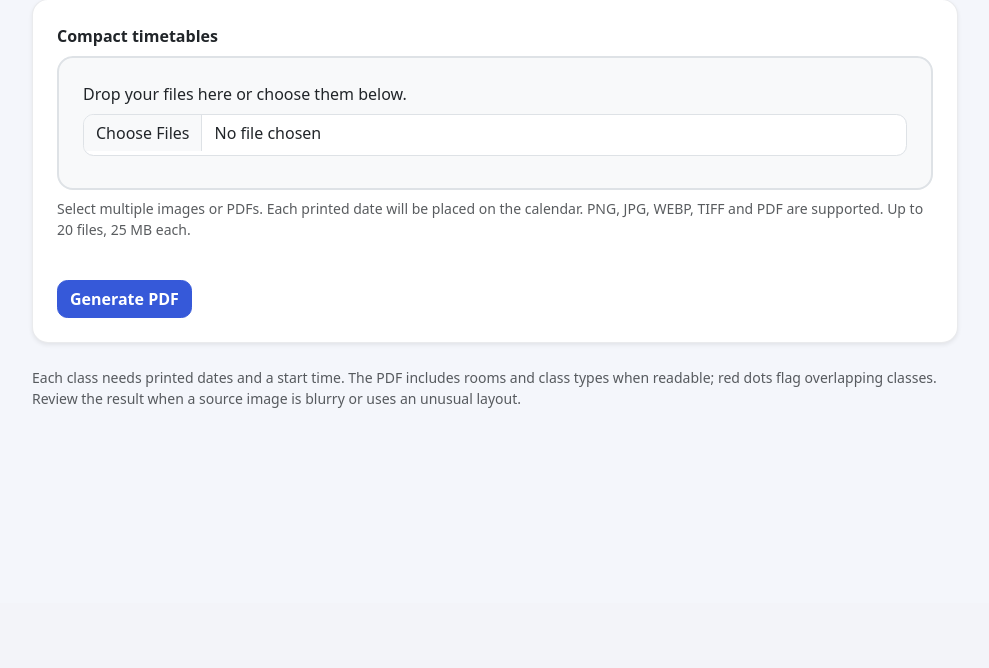
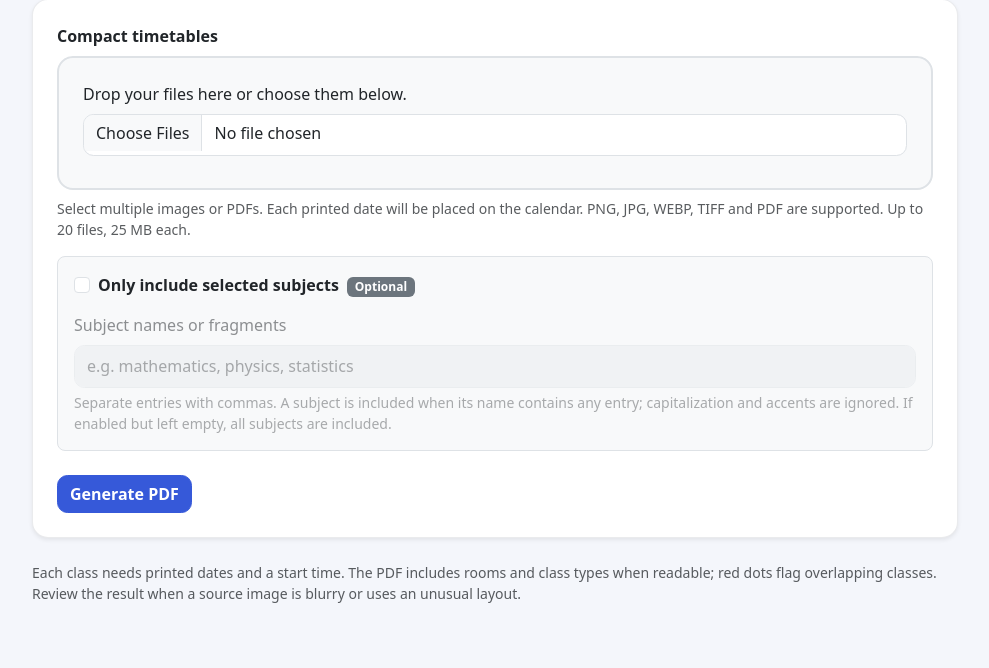
Before and after one commit to HugoJBello/self_hosted_django_booklet_generator, a Django app: page /pdf_manager/calendar/ in a window 1280 px wide. Shown: the part 197-865 px from the top of the page, without its empty margins (145-1134 px from the left). Before the commit the page ends 605 px from the top, so only its background shows below. Run offline with Django 5.2, Linux system fonts and the light colour scheme; the visitor is signed in with stand-in values (Sample User, id 1); data that the repository does not hold is empty.

Commit message:
Add reusable subject filtering to calendar and diary

```diff
--- a/calendarpdf/forms.py
+++ b/calendarpdf/forms.py
@@ -15,7 +15,28 @@ class ImageFilesField(forms.FileField):
         return [super(ImageFilesField, self).clean(item, initial) for item in files]
 
 
-class CalendarForm(forms.Form):
+class SubjectFilterForm(forms.Form):
+    filter_subjects = forms.BooleanField(
+        label="Only include selected subjects",
+        required=False,
+        widget=forms.CheckboxInput(attrs={"class": "form-check-input"}),
+    )
+    subject_filter = forms.CharField(
+        label="Subject names or fragments",
+        required=False,
+        widget=forms.TextInput(attrs={
+            "class": "form-control",
+            "placeholder": "e.g. mathematics, physics, statistics",
+            "autocomplete": "off",
+        }),
+        help_text=(
+            "Separate entries with commas. A subject is included when its name contains any entry; "
+            "capitalization and accents are ignored."
+        ),
+    )
+
+
+class CalendarForm(SubjectFilterForm):
     images = ImageFilesField(
         label="Compact timetables",
         widget=MultiImageInput(attrs={"accept": ".png,.jpg,.jpeg,.webp,.tif,.tiff,.pdf", "class": "form-control"}),
--- a/calendarpdf/services.py
+++ b/calendarpdf/services.py
@@ -65,6 +65,20 @@ class Event:
 
 def _plain(value: str) -> str:
     return unicodedata.normalize("NFKD", value).encode("ascii", "ignore").decode().lower()
+
+
+def filter_events_by_subject(events: set[Event], enabled: bool, value: str) -> tuple[set[Event], list[str]]:
+    """Apply the shared optional subject filter and return included subject labels."""
+    terms = {_plain(part).strip() for part in (value or "").split(",")}
+    terms.discard("")
+    filtered = (
+        {event for event in events if any(term in _plain(event.subject) for term in terms)}
+        if enabled and terms else set(events)
+    )
+    subjects: dict[str, str] = {}
+    for event in sorted(filtered):
+        subjects.setdefault(_plain(event.subject).strip(), event.subject.strip())
+    return filtered, sorted(subjects.values(), key=_plain)
 
 
 def _ocr_image(image: Image.Image, target_width: int) -> bytes:
--- /dev/null
+++ b/calendarpdf/templates/calendarpdf/_found_subjects.html
@@ -0,0 +1,8 @@
+{% if found_subjects %}
+  <div class="alert alert-success mt-4 mb-0" role="status">
+    <div class="fw-semibold mb-2"><i class="bi bi-check-circle me-1" aria-hidden="true"></i>Subjects included in the result</div>
+    <div class="d-flex flex-wrap gap-2">
+      {% for subject in found_subjects %}<span class="badge rounded-pill text-bg-light border text-dark">{{ subject }}</span>{% endfor %}
+    </div>
+  </div>
+{% endif %}
--- /dev/null
+++ b/calendarpdf/templates/calendarpdf/_subject_filter.html
@@ -0,0 +1,14 @@
+<div class="rounded-3 border bg-light p-3 mt-3">
+  <div class="form-check">
+    {{ form.filter_subjects }}
+    <label class="form-check-label fw-semibold" for="{{ form.filter_subjects.id_for_label }}">
+      {{ form.filter_subjects.label }} <span class="badge text-bg-secondary ms-1">Optional</span>
+    </label>
+  </div>
+  <div id="subject-filter-fields" class="mt-3">
+    <label class="form-label" for="{{ form.subject_filter.id_for_label }}">{{ form.subject_filter.label }}</label>
+    {{ form.subject_filter }}
+    <div class="form-text">{{ form.subject_filter.help_text }} If enabled but left empty, all subjects are included.</div>
+    {% for error in form.subject_filter.errors %}<div class="text-danger small mt-2">{{ error }}</div>{% endfor %}
+  </div>
+</div>
--- /dev/null
+++ b/calendarpdf/templates/calendarpdf/_subject_filter_script.html
@@ -0,0 +1,14 @@
+<script>
+(() => {
+  const toggle = document.getElementById("id_filter_subjects");
+  const input = document.getElementById("id_subject_filter");
+  const fields = document.getElementById("subject-filter-fields");
+  if (!toggle || !input || !fields) return;
+  const refreshSubjectFilter = () => {
+    input.disabled = !toggle.checked;
+    fields.classList.toggle("opacity-50", !toggle.checked);
+  };
+  toggle.addEventListener("change", refreshSubjectFilter);
+  refreshSubjectFilter();
+})();
+</script>
--- a/calendarpdf/templates/calendarpdf/form.html
+++ b/calendarpdf/templates/calendarpdf/form.html
@@ -18,9 +18,11 @@
           <div class="form-text">{{ form.images.help_text }} PNG, JPG, WEBP, TIFF and PDF are supported. Up to 20 files, 25 MB each.</div>
           {% for error in form.images.errors %}<div class="text-danger small mt-2">{{ error }}</div>{% endfor %}
           <div id="selection" class="small mt-3" aria-live="polite"></div>
+          {% include "calendarpdf/_subject_filter.html" %}
           <div id="download-error" class="alert alert-danger mt-3 d-none" role="alert"></div>
           <button type="submit" class="btn btn-primary mt-4">Generate PDF</button>
           {% if result_download_url %}<div class="d-flex flex-wrap gap-2 mt-4 pt-3 border-top">{% include "activity/pdf_actions.html" with preview_url=result_preview_url download_url=result_download_url pdf_name="Class calendar" artifact_id=result_artifact_id %}</div>{% endif %}
+          {% include "calendarpdf/_found_subjects.html" %}
         </form>
       </div>
     </div>
@@ -45,4 +47,5 @@
   });
 })();
 </script>
+{% include "calendarpdf/_subject_filter_script.html" %}
 {% endblock %}
--- a/calendarpdf/views.py
+++ b/calendarpdf/views.py
@@ -12,7 +12,7 @@ from activity.services import persist_uploads, record_activity
 from activity.workspaces import prepare_workspace
 
 from .forms import CalendarForm
-from .services import extract_uploaded_timetables, make_pdf
+from .services import extract_uploaded_timetables, filter_events_by_subject, make_pdf
 
 logger = logging.getLogger(__name__)
 
@@ -25,6 +25,13 @@ def calendar_view(request):
         saved_inputs = persist_uploads(form.cleaned_data["images"], "calendarpdf")
         try:
             events = extract_uploaded_timetables(form.cleaned_data["images"])
+            events, found_subjects = filter_events_by_subject(
+                events,
+                form.cleaned_data["filter_subjects"],
+                form.cleaned_data["subject_filter"],
+            )
+            if not events:
+                raise ValueError("No subjects matched the active subject filter.")
             pdf = make_pdf(events)
         except (ValueError, OSError, fitz.FileDataError) as exc:
             form.add_error(None, str(exc))
@@ -38,8 +45,16 @@ def calendar_view(request):
             with open(output_path, "wb") as output_file:
                 output_file.write(pdf)
             activity = record_activity(
-                owner=request.user, tool="calendarpdf", title=f"Calendar from {len(saved_inputs)} timetable(s)", options={},
-                inputs=saved_inputs, outputs=[{"name": "class_calendar.pdf", "path": output_path}], restore_state={"form_initial": {}},
+                owner=request.user, tool="calendarpdf", title=f"Calendar from {len(saved_inputs)} timetable(s)",
+                options={
+                    "filter_subjects": form.cleaned_data["filter_subjects"],
+                    "subject_filter": form.cleaned_data["subject_filter"],
+                },
+                inputs=saved_inputs, outputs=[{"name": "class_calendar.pdf", "path": output_path}],
+                restore_state={"form_initial": {
+                    "filter_subjects": form.cleaned_data["filter_subjects"],
+                    "subject_filter": form.cleaned_data["subject_filter"],
+                }},
                 generated_names=True,
             )
             artifact = activity.artifacts.get(kind="output")
@@ -48,5 +63,6 @@ def calendar_view(request):
                 "result_download_url": reverse("activity:file", kwargs={"public_id": artifact.public_id}),
                 "result_preview_url": reverse("activity:preview", kwargs={"public_id": artifact.public_id}),
                 "result_artifact_id": artifact.pk,
+                "found_subjects": found_subjects,
             })
     return render(request, "calendarpdf/form.html", {"form": form})
--- a/diary/forms.py
+++ b/diary/forms.py
@@ -3,10 +3,10 @@ from __future__ import annotations
 from django import forms
 from django.utils import timezone
 
-from calendarpdf.forms import ImageFilesField, MultiImageInput
+from calendarpdf.forms import ImageFilesField, MultiImageInput, SubjectFilterForm
 
 
-class DiaryForm(forms.Form):
+class DiaryForm(SubjectFilterForm):
     OUTPUT_PDF = "pdf"
     OUTPUT_SIDE_BY_SIDE = "side_by_side"
     OUTPUT_FLIPPED_A4 = "flipped_a4"
--- a/diary/templates/diary/diary_form.html
+++ b/diary/templates/diary/diary_form.html
@@ -107,6 +107,7 @@
                 <div class="form-text">{{ form.class_timetables.help_text }} PNG, JPG, WEBP, TIFF or PDF; up to 20 files of 25 MB each.</div>
                 {% for e in form.class_timetables.errors %}<div class="text-danger small mt-2">{{ e }}</div>{% endfor %}
                 <div id="timetable-selection" class="small mt-2" aria-live="polite"></div>
+                {% include "calendarpdf/_subject_filter.html" %}
               </section>
 
               <section class="settings-panel">
@@ -252,6 +253,7 @@
                 {% include "activity/pdf_actions.html" with preview_url=result_preview_url download_url=result_download_url pdf_name="Diary PDF" artifact_id=result_artifact_id %}
               {% endif %}
             </div>
+            {% include "calendarpdf/_found_subjects.html" %}
           </form>
         </div>
       </div>
@@ -321,4 +323,5 @@
       });
     })();
   </script>
+  {% include "calendarpdf/_subject_filter_script.html" %}
 {% endblock %}
```
Also changed, not shown: calendarpdf/tests.py (+25 -1 lines), diary/tests.py (+13 -0 lines), diary/views.py (+13 -1 lines).
